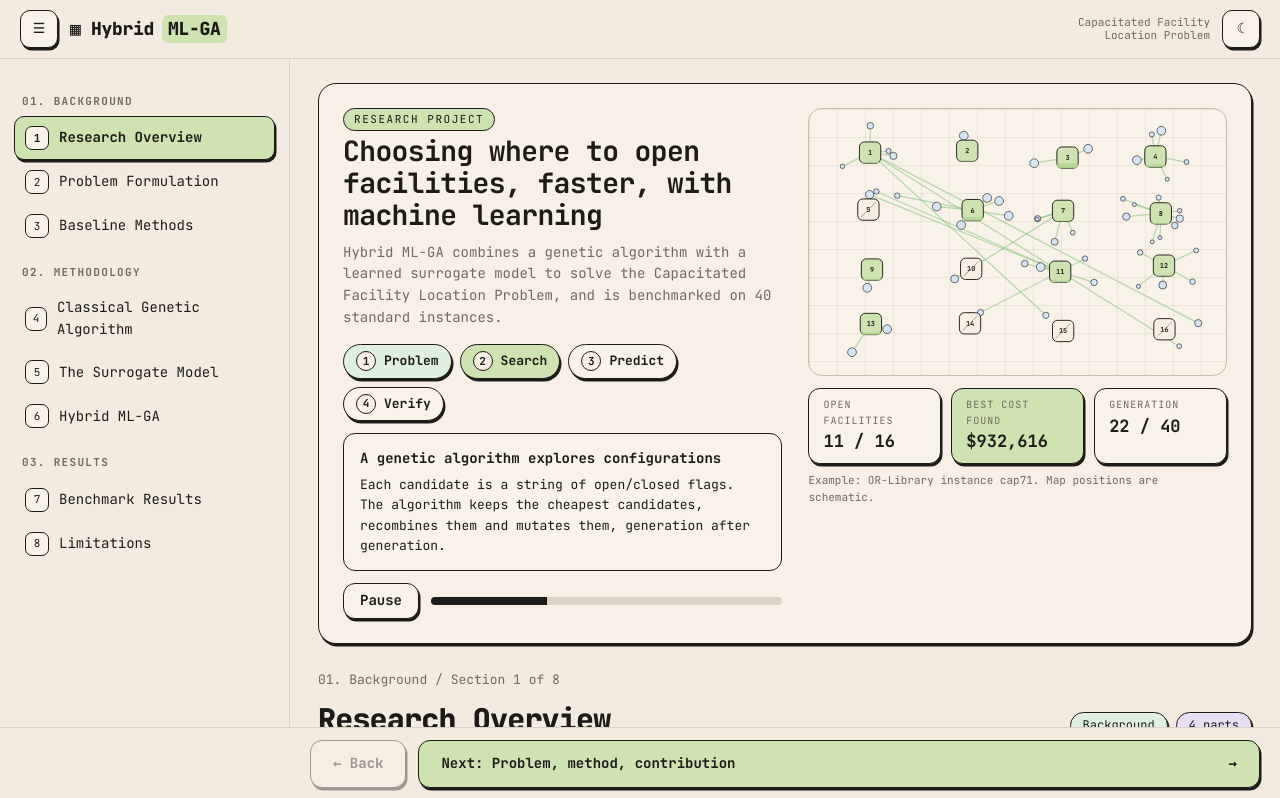
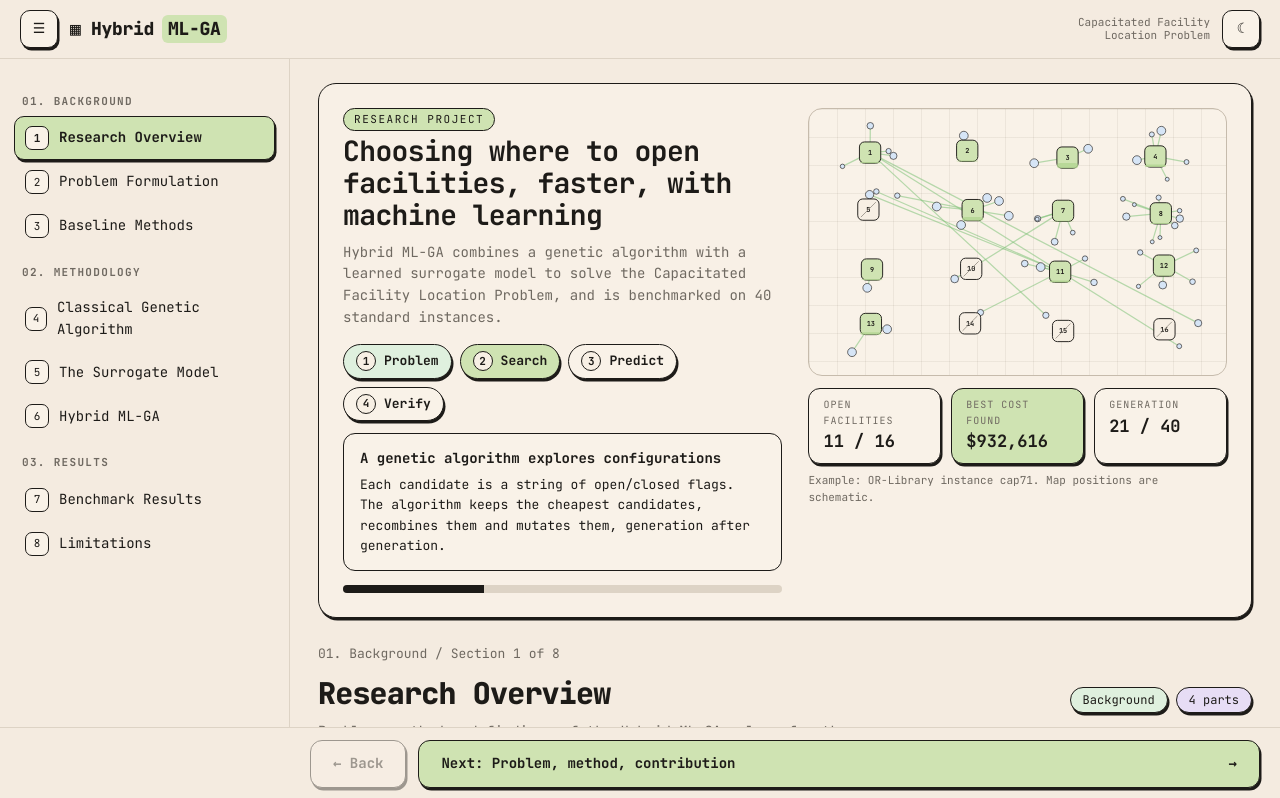
Before and after one commit to Yasaswini-ch/Hybrid-MLGA-CFLP, a React (Vite) app in the folder frontend/: page / in a window 1280 px wide. Shown: the top 798 px of the page. Built offline with nearby package versions, Linux system fonts and the light colour scheme.

Commit message:
Make the hero a passive animation with no controls

```diff
--- a/frontend/src/hero.jsx
+++ b/frontend/src/hero.jsx
@@ -23,19 +23,16 @@ const TOTAL_TICKS = STAGES.reduce((a, s) => a + s.n, 0);
 export default function Hero() {
   const hist = useMemo(() => runGA({ pop: 30, gens: 40 }), []);
   const [tick, setTick] = useState(0);
-  const [playing, setPlaying] = useState(true);
 
   useEffect(() => {
-    if (!playing) return;
     const id = setInterval(() => setTick((v) => (v + 1) % TOTAL_TICKS), 150);
     return () => clearInterval(id);
-  }, [playing]);
+  }, []);
 
   let stage = 0, t = tick;
   while (t >= STAGES[stage].n) { t -= STAGES[stage].n; stage++; }
   const S = STAGES[stage];
   const frac = t / (S.n - 1);
-  const jump = (i) => { setPlaying(false); setTick(STAGES.slice(0, i).reduce((a, s) => a + s.n, 0) + Math.floor(STAGES[i].n * 0.75)); };
 
   const final = hist[hist.length - 1];
   const mask = stage === 0 ? Array(D.m).fill(1) : stage === 1 ? hist[Math.min(t, hist.length - 1)].bestChrom : final.bestChrom;
@@ -53,11 +50,11 @@ export default function Hero() {
           Hybrid ML-GA combines a genetic algorithm with a learned surrogate model to solve the Capacitated Facility Location Problem, and is benchmarked on 40 standard instances.
         </p>
 
-        <div className="hero-steps" role="tablist">
+        <div className="hero-steps" aria-hidden="true">
           {STAGES.map((s, i) => (
-            <button key={s.k} role="tab" aria-selected={i === stage} className={"hero-step" + (i === stage ? " on" : i < stage ? " done" : "")} onClick={() => jump(i)}>
+            <div key={s.k} className={"hero-step" + (i === stage ? " on" : i < stage ? " done" : "")}>
               <span className="hero-num">{i + 1}</span>{s.k}
-            </button>
+            </div>
           ))}
         </div>
 
@@ -67,8 +64,7 @@ export default function Hero() {
         </div>
 
         <div className="hero-ctl">
-          <button className="btn" onClick={() => setPlaying(!playing)}>{playing ? "Pause" : "Play"}</button>
-          <div className="hero-prog"><div style={{ width: ((tick + 1) / TOTAL_TICKS) * 100 + "%" }} /></div>
+                    <div className="hero-prog"><div style={{ width: ((tick + 1) / TOTAL_TICKS) * 100 + "%" }} /></div>
         </div>
       </div>
 
--- a/frontend/src/styles.css
+++ b/frontend/src/styles.css
@@ -104,3 +104,5 @@ svg text{font-family:var(--font)}
 .hero-split div:first-child{color:#fff}
 .hero-foot{font-size:11px;color:var(--muted);margin-top:8px}
 @media(max-width:900px){.hero{grid-template-columns:1fr;padding:16px}.hero h2{font-size:22px}}
+
+.hero{user-select:none;cursor:default}.hero-step{cursor:default}.hero-ctl{margin-top:14px}.hero-map *{cursor:default}
```
